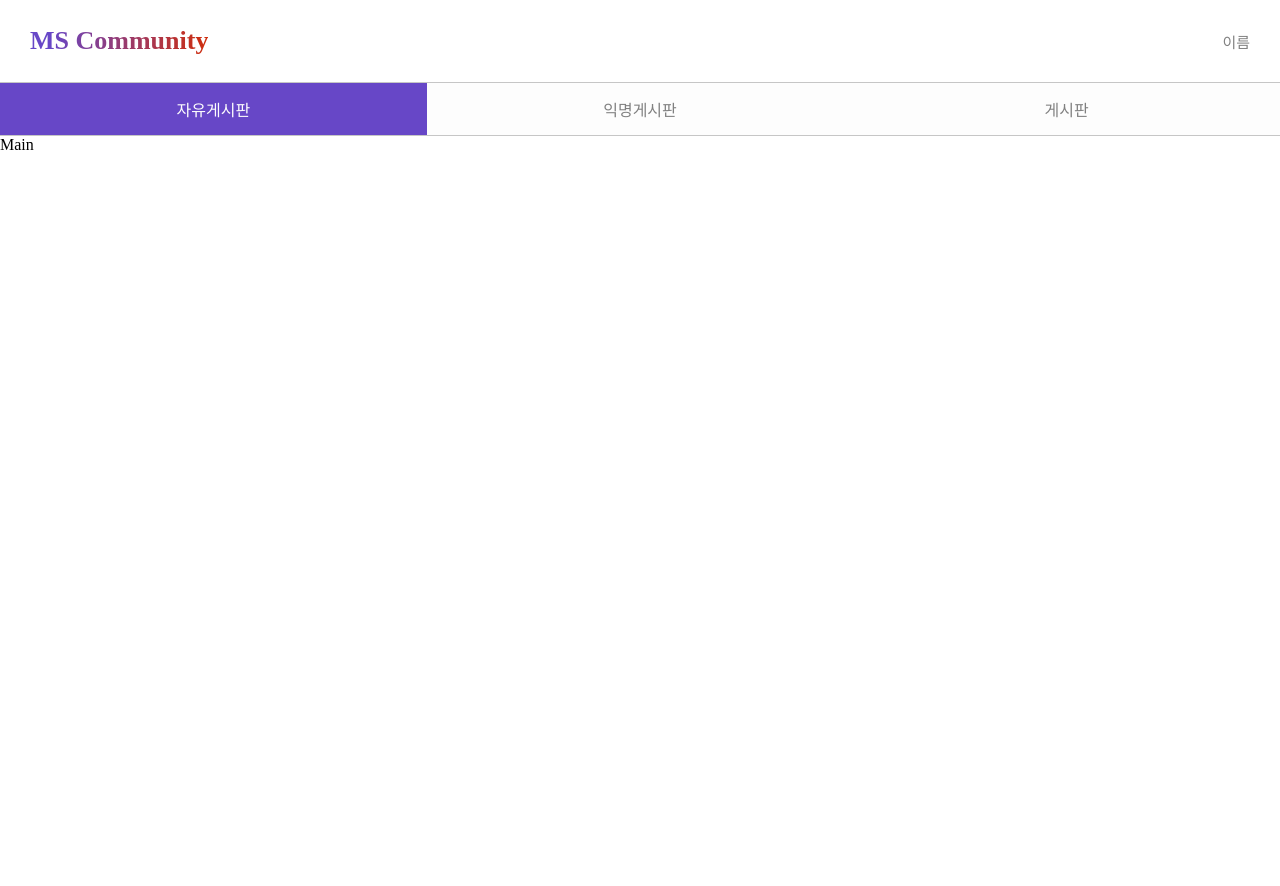
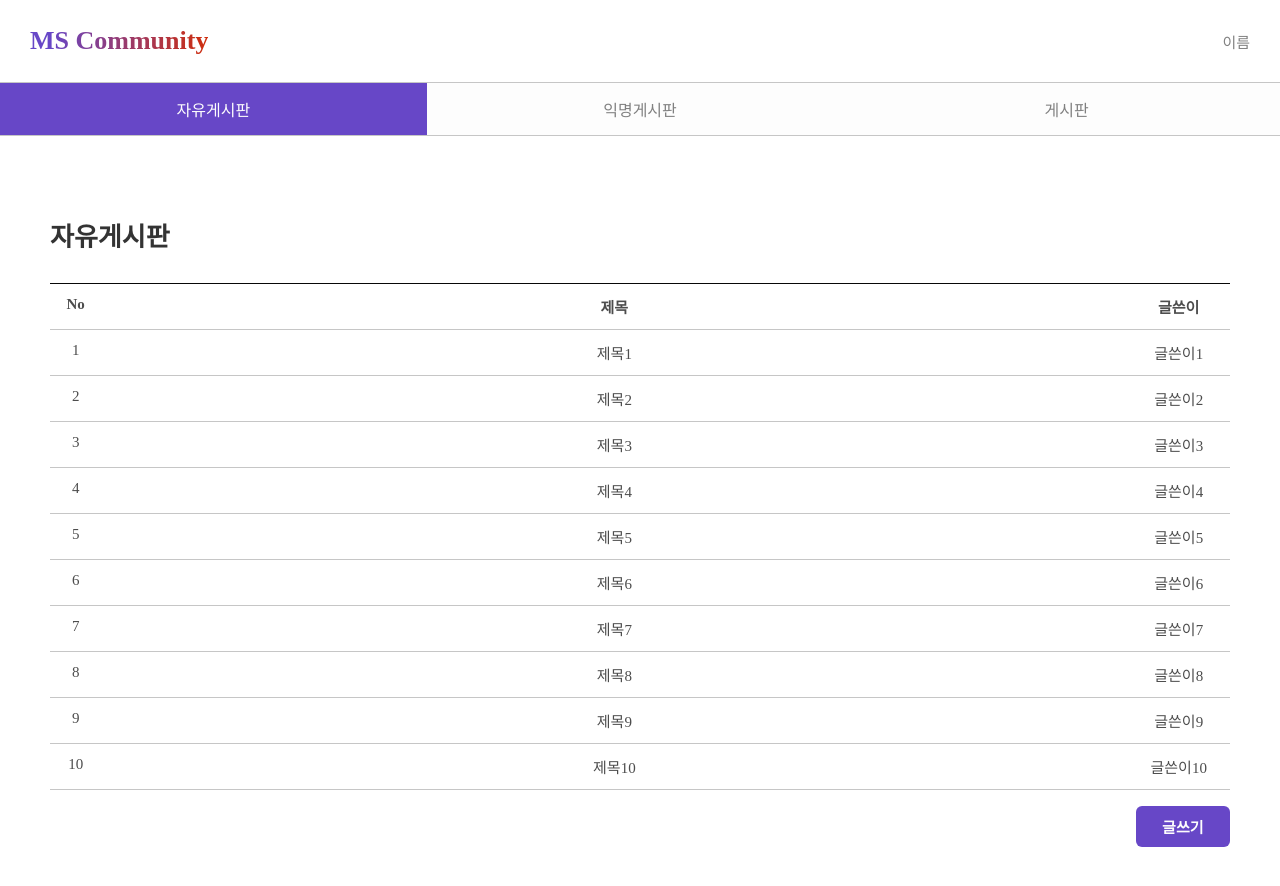
Before and after one commit to Ppakgong/ppak_crud_frontend, a React (Vite) app: page / in a window 1280 px wide. Shown: the top 886 px of the page. Before the commit the page ends 800 px from the top, so only its background shows below. Built offline with nearby package versions, Linux system fonts and the light colour scheme.

Commit message:
feat: Main UI

```diff
--- a/src/components/atoms/Button/Button.tsx
+++ b/src/components/atoms/Button/Button.tsx
@@ -9,6 +9,7 @@ export type ButtonStyleProps = {
   $color?: ColorType;
   $typo?: TypoType;
   $border_radius?: number;
+  $width?: number;
 };
 
 export type ButtonProps = ButtonStyleProps & {
@@ -35,7 +36,7 @@ const Button = ({
 export default Button;
 
 const Index = styled.button<ButtonStyleProps>`
-  width: 100%;
+  width: ${({ $width = 100 }) => `${$width}%`};
   height: 100%;
   background-color: ${({ $bg_color = ACCENT_COLOR }) => theme.color[$bg_color]};
   color: ${({ $color = "white" }) => theme.color[$color]};
--- a/src/components/atoms/Text/Text.tsx
+++ b/src/components/atoms/Text/Text.tsx
@@ -12,7 +12,7 @@ export type TextStyleProps = {
 };
 
 export type TextProps = TextStyleProps & {
-  label: string;
+  label: string | number;
 };
 
 const Text = ({ label, ...props }: TextProps) => {
--- /dev/null
+++ b/src/components/molecules/ListItem/ListItem.tsx
@@ -0,0 +1,93 @@
+import styled from "styled-components";
+import Text from "../../atoms/Text/Text";
+import theme from "../../../styles/theme";
+
+const ListItem = () => {
+  const list = [
+    {
+      id: 1,
+      no: 1,
+      title: "제목1",
+      writer: "글쓴이1",
+    },
+    {
+      id: 2,
+      no: 2,
+      title: "제목2",
+      writer: "글쓴이2",
+    },
+    {
+      id: 3,
+      no: 3,
+      title: "제목3",
+      writer: "글쓴이3",
+    },
+    {
+      id: 4,
+      no: 4,
+      title: "제목4",
+      writer: "글쓴이4",
+    },
+    {
+      id: 5,
+      no: 5,
+      title: "제목5",
+      writer: "글쓴이5",
+    },
+    {
+      id: 6,
+      no: 6,
+      title: "제목6",
+      writer: "글쓴이6",
+    },
+    {
+      id: 7,
+      no: 7,
+      title: "제목7",
+      writer: "글쓴이7",
+    },
+    {
+      id: 8,
+      no: 8,
+      title: "제목8",
+      writer: "글쓴이8",
+    },
+    {
+      id: 9,
+      no: 9,
+      title: "제목9",
+      writer: "글쓴이9",
+    },
+    {
+      id: 10,
+      no: 10,
+      title: "제목10",
+      writer: "글쓴이10",
+    },
+  ];
+  return (
+    <Container>
+      {list.map((list) => {
+        return (
+          <List key={list.id}>
+            <Text label={list.no} $color="gray2" $typo="medium5" />
+            <Text label={list.title} $color="gray2" $typo="medium5" />
+            <Text label={list.writer} $color="gray2" $typo="medium5" />
+          </List>
+        );
+      })}
+    </Container>
+  );
+};
+
+export default ListItem;
+
+const Container = styled.div``;
+
+const List = styled.div`
+  padding: 12px 0px;
+  display: grid;
+  grid-template-columns: 1fr 20fr 2fr;
+  text-align: center;
+  border-bottom: 1px solid ${theme.color.gray5};
+`;
--- a/src/components/organisms/Main/Main.tsx
+++ b/src/components/organisms/Main/Main.tsx
@@ -1,5 +1,43 @@
+import styled from "styled-components";
+import Text from "../../atoms/Text/Text";
+import MainList from "../MainList/MainList";
+import theme from "../../../styles/theme";
+import Button from "../../atoms/Button/Button";
+
 const Main = () => {
-  return <div>Main</div>;
+  return (
+    <Container>
+      <Title>
+        <Text label="자유게시판" $typo="bold2" />
+      </Title>
+      <Contents>
+        <MainList />
+      </Contents>
+      <ButtonWrapper>
+        <Button label="글쓰기" $typo="bold5" $width={8} />
+      </ButtonWrapper>
+    </Container>
+  );
 };
 
 export default Main;
+
+const Container = styled.div`
+  display: flex;
+  flex-direction: column;
+  padding: 50px;
+`;
+
+const Title = styled.span`
+  padding: 30px 0;
+  border-bottom: 1px solid ${theme.color.black};
+`;
+
+const Contents = styled.div``;
+
+const ButtonWrapper = styled.div`
+  padding: 16px 0;
+  display: flex;
+  flex-direction: row;
+  justify-content: flex-end;
+`;
--- /dev/null
+++ b/src/components/organisms/MainList/MainList.tsx
@@ -0,0 +1,34 @@
+import styled from "styled-components";
+import Text from "../../atoms/Text/Text";
+import theme from "../../../styles/theme";
+import ListItem from "../../molecules/ListItem/ListItem";
+
+const MainList = () => {
+  return (
+    <Container>
+      <Head>
+        <Text label="No" $color="gray2" $typo="bold5" />
+        <Text label="제목" $color="gray2" $typo="bold5" />
+        <Text label="글쓴이" $color="gray2" $typo="bold5" />
+      </Head>
+      <Body>
+        <ListItem />
+      </Body>
+    </Container>
+  );
+};
+
+export default MainList;
+
+const Container = styled.div`
+  display: flex;
+  flex-direction: column;
+`;
+const Head = styled.div`
+  padding: 12px 0px;
+  display: grid;
+  grid-template-columns: 1fr 20fr 2fr;
+  text-align: center;
+  border-bottom: 1px solid ${theme.color.gray5};
+`;
+const Body = styled.div``;
--- /dev/null
+++ b/src/utils/Item.ts
@@ -0,0 +1,6 @@
+export type ItemType = {
+  id: string;
+  no: number;
+  title: string;
+  writer: string;
+};
```
